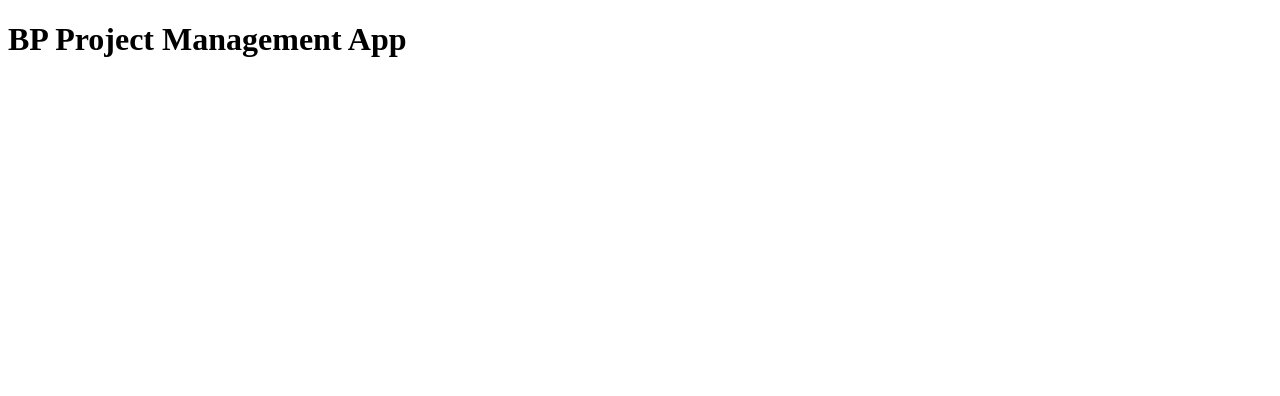
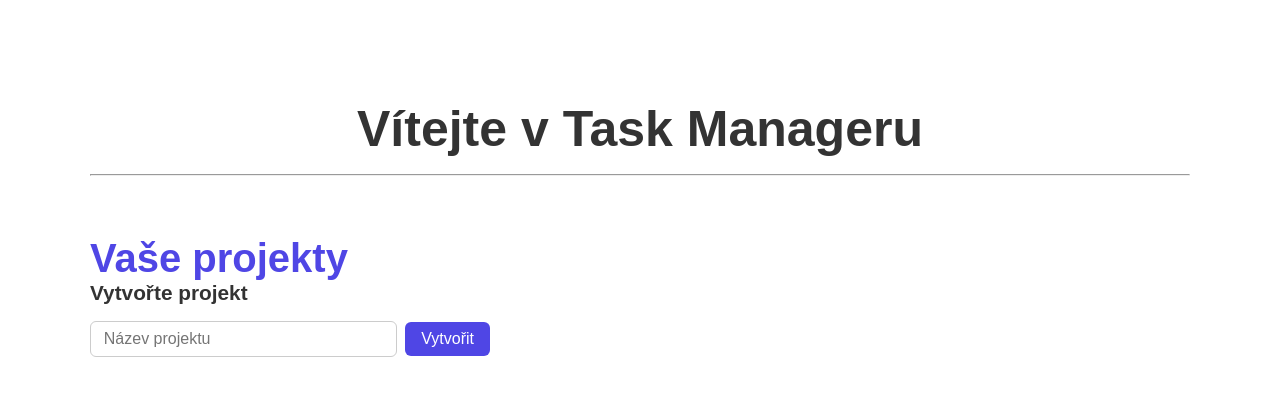
Before and after one commit to michalmikl1/bp-react-app, a React (Vite) app: page / in a window 1280 px wide. Shown: the top 396 px of the page. Built offline with nearby package versions, Linux system fonts and the light colour scheme.

Commit message:
start implementace home page

```diff
--- a/src/App.jsx
+++ b/src/App.jsx
@@ -1,7 +1,5 @@
-import React from "react";
+import AppRouter from "./app/router/AppRouter";
 
-const App = () => {
-  return <h1>BP Project Management App</h1>;
-};
-
-export default App;
+export default function App() {
+  return <AppRouter />;
+}
--- /dev/null
+++ b/src/app/router/AppRouter.jsx
@@ -0,0 +1,17 @@
+import { BrowserRouter, Routes, Route } from "react-router-dom";
+
+import Home from "../../features/Home";
+import ProjectDetail from "../../features/projects/ProjectDetail";
+import TaskDetail from "../../features/tasks/TaskDetail";
+
+export default function AppRouter() {
+  return (
+    <BrowserRouter>
+      <Routes>
+        <Route path="/" element={<Home />} />
+        <Route path="/projects/:id" element={<ProjectDetail />} />
+        <Route path="/projects/:id/tasks/:taskId" element={<TaskDetail />} />
+      </Routes>
+    </BrowserRouter>
+  );
+}
--- /dev/null
+++ b/src/app/services/project.service.js
@@ -0,0 +1,43 @@
+import { getRandomGradient } from "../../shared/constants/project.gradient-colors";
+import storage from "./storage.service";
+
+const KEY = "projects";
+
+const getProjects = () => storage.get(KEY) || [];
+
+const createProject = (project) => {
+  const projects = getProjects();
+
+  const newProject = {
+    ...project,
+    id: Date.now(),
+    createdAt: new Date().toISOString(),
+    gradient: getRandomGradient(),
+  };
+
+  projects.push(newProject);
+  storage.set(KEY, projects);
+  return newProject;
+};
+
+const getProjectById = (id) => getProjects().find((p) => p.id === id);
+
+const updateProject = (updated) => {
+  const projects = getProjects().map((p) =>
+    p.id === updated.id ? { ...p, ...updated } : p,
+  );
+  storage.set(KEY, projects);
+};
+
+const deleteProject = (id) => {
+  const projects = getProjects().filter((p) => p.id !== id);
+  storage.set(KEY, projects);
+};
+
+export default {
+  getProjects,
+  createProject,
+  getProjectById,
+  updateProject,
+  deleteProject,
+};
--- /dev/null
+++ b/src/app/services/storage.service.js
@@ -0,0 +1,18 @@
+const get = (key) => {
+  const data = localStorage.getItem(key);
+  return data ? JSON.parse(data) : [];
+};
+
+const set = (key, value) => {
+  localStorage.setItem(key, JSON.stringify(value));
+};
+
+const remove = (key) => {
+  localStorage.removeItem(key);
+};
+
+export default {
+  get,
+  set,
+  remove,
+};
--- /dev/null
+++ b/src/features/Home.jsx
@@ -0,0 +1,116 @@
+import { useState, useEffect } from "react";
+import projectService from "../app/services/project.service";
+import "./home.css";
+
+export default function Home() {
+  const [projects, setProjects] = useState([]);
+  const [editingId, setEditingId] = useState(null);
+  const [editValue, setEditValue] = useState("");
+  const [newProjectName, setNewProjectName] = useState("");
+
+  useEffect(() => {
+    setProjects(projectService.getProjects());
+  }, []);
+
+  const handleAddProject = (e) => {
+    e.preventDefault();
+    const trimmedName = newProjectName.trim();
+    if (!trimmedName) return;
+
+    projectService.createProject({
+      name: trimmedName,
+      description: "",
+      ownerId: 1,
+    });
+
+    setProjects(projectService.getProjects());
+    setNewProjectName("");
+  };
+
+  const handleDelete = (id) => {
+    projectService.deleteProject(id);
+    setProjects(projectService.getProjects());
+  };
+
+  const startEditing = (id, currentName) => {
+    setEditingId(id);
+    setEditValue(currentName);
+  };
+
+  const saveEdit = (id) => {
+    const project = projectService.getProjectById(id);
+    const newName = editValue.trim() ? editValue : project.name;
+
+    projectService.updateProject({ ...project, name: newName });
+    setProjects(projectService.getProjects());
+    setEditingId(null);
+  };
+
+  return (
+    <div className="home-container">
+      <h1 className="home-title">Vítejte v Task Manageru</h1>
+      <hr />
+
+      <h2 className="home-projects-title">Vaše projekty</h2>
+
+      <div className="project-create-wrap">
+        <h3>Vytvořte projekt</h3>
+        <form onSubmit={handleAddProject} className="project-create-form">
+          <input
+            type="text"
+            placeholder="Název projektu"
+            value={newProjectName}
+            onChange={(e) => setNewProjectName(e.target.value)}
+          />
+          <button type="submit">Vytvořit</button>
+        </form>
+      </div>
+
+      {projects.length === 0 ? (
+        <p className="home-empty">Žádné projekty zatím nejsou.</p>
+      ) : (
+        <div className="home-project-grid">
+          {projects.map((project) => (
+            <div
+              key={project.id}
+              className="project-card"
+              style={{ background: project.gradient }}
+            >
+              {editingId === project.id ? (
+                <input
+                  className="project-name-input"
+                  value={editValue}
+                  onChange={(e) => setEditValue(e.target.value)}
+                  onBlur={() => saveEdit(project.id)}
+                  onKeyDown={(e) => e.key === "Enter" && saveEdit(project.id)}
+                  autoFocus
+                />
+              ) : (
+                <h3 className="project-name">{project.name}</h3>
+              )}
+
+              <p className="project-desc">
+                Created: {new Date(project.createdAt).toLocaleDateString()}
+              </p>
+
+              <div className="project-btns">
+                <button
+                  className="project-edit-btn"
+                  onClick={() => startEditing(project.id, project.name)}
+                >
+                  🖉
+                </button>
+                <button
+                  className="project-delete-btn"
+                  onClick={() => handleDelete(project.id)}
+                >
+                  🗑️
+                </button>
+              </div>
+            </div>
+          ))}
+        </div>
+      )}
+    </div>
+  );
+}
--- /dev/null
+++ b/src/features/home.css
@@ -0,0 +1,185 @@
+.home-container {
+  max-width: 1100px;
+  margin: 100px auto;
+}
+
+.home-title {
+  font-size: 50px;
+  margin-bottom: 1rem;
+  color: #333;
+  text-align: center;
+}
+
+.home-projects-title {
+  margin: 60px 0 0 0;
+  font-size: 40px;
+  color: #4f46e5;
+}
+
+/* Formulář pro vytvoření projektu */
+.project-create-wrap {
+  max-width: 400px;
+}
+
+.project-create-wrap h3 {
+  margin-bottom: 1rem;
+  font-size: 1.3rem;
+  color: #333;
+}
+
+.project-create-form {
+  display: flex;
+  gap: 0.5rem;
+  justify-content: center;
+  align-items: center;
+}
+
+.project-create-form input {
+  flex: 1;
+  padding: 0.5rem 0.8rem;
+  border-radius: 6px;
+  border: 1px solid #ccc;
+  font-size: 1rem;
+}
+
+.project-create-form input:focus {
+  outline: none;
+  border-color: #4f46e5;
+  box-shadow: 0 0 5px rgba(79, 70, 229, 0.5);
+}
+
+.project-create-form button {
+  padding: 0.5rem 1rem;
+  background-color: #4f46e5;
+  color: white;
+  border: none;
+  border-radius: 6px;
+  font-size: 1rem;
+  cursor: pointer;
+  transition:
+    background-color 0.2s ease,
+    transform 0.1s ease;
+}
+
+.project-create-form button:hover {
+  background-color: #3730a3;
+  transform: scale(1.05);
+}
+
+/* Seznam projektů a karty */
+.home-project-grid {
+  display: grid;
+  grid-template-columns: repeat(auto-fill, minmax(250px, 1fr));
+  gap: 1rem;
+  margin-top: 1rem;
+}
+
+.project-card {
+  padding: 1rem;
+  border-radius: 12px;
+  color: white;
+  display: flex;
+  flex-direction: column;
+  justify-content: center;
+  align-items: center;
+  min-height: 150px;
+  box-shadow: 0 4px 6px rgba(0, 0, 0, 0.1);
+  transition:
+    transform 0.2s ease,
+    box-shadow 0.2s ease;
+  position: relative;
+}
+
+.project-card:hover {
+  transform: translateY(-5px);
+  box-shadow: 0 8px 12px rgba(0, 0, 0, 0.2);
+}
+
+.project-name {
+  margin: 0;
+  font-size: 1.2rem;
+  font-weight: bold;
+  cursor: default;
+  text-align: center;
+}
+
+.project-name-input {
+  font-size: 1.2rem;
+  font-weight: bold;
+  border: none;
+  background: rgba(255, 255, 255, 0.2);
+  color: white;
+  outline: none;
+  text-align: center;
+  width: 100%;
+  border-radius: 6px;
+  padding: 2px 4px;
+}
+
+.project-desc {
+  font-size: 0.9rem;
+  margin: 0.5rem 0;
+  text-align: center;
+}
+
+.project-btns {
+  display: flex;
+  gap: 0.5rem;
+  margin-top: 0.5rem;
+}
+
+.project-edit-btn {
+  padding: 0.3rem 0.6rem;
+  font-size: 1rem;
+  background: rgba(255, 255, 255, 0.3);
+  color: white;
+  border: none;
+  border-radius: 6px;
+  cursor: pointer;
+  transition:
+    background-color 0.2s ease,
+    transform 0.1s ease;
+}
+
+.project-edit-btn:hover {
+  transform: scale(1.2);
+  background: rgba(255, 255, 255, 0.5);
+}
+
+.project-delete-btn {
+  padding: 0.3rem 0.6rem;
+  font-size: 1rem;
+  background: transparent;
+  color: #ff4d4f;
+  border: none;
+  border-radius: 6px;
+  cursor: pointer;
+  transition: transform 0.1s ease;
+}
+
+.project-delete-btn:hover {
+  transform: scale(1.2);
+}
+
+.home-add-btn {
+  display: block;
+  margin: 1rem auto;
+  padding: 0.5rem 1rem;
+  font-size: 1rem;
+  background-color: #4f46e5;
+  color: white;
+  border: none;
+  border-radius: 6px;
+  cursor: pointer;
+  transition: background-color 0.2s ease;
+}
+
+.home-add-btn:hover {
+  background-color: #3730a3;
+}
+
+.home-empty {
+  color: #ffffff;
+  font-style: italic;
+  text-align: center;
+}
--- /dev/null
+++ b/src/features/projects/ProjectDetail.jsx
@@ -0,0 +1,7 @@
+import React from "react";
+
+const ProjectDetail = () => {
+  return <h1>Projekt Detail</h1>;
+};
+
+export default ProjectDetail;
--- /dev/null
+++ b/src/features/tasks/TaskDetail.jsx
@@ -0,0 +1,5 @@
+const TaskDetail = () => {
+  return <h1>Task Detail</h1>;
+};
+
+export default TaskDetail;
--- a/src/index.css
+++ b/src/index.css
@@ -0,0 +1,9 @@
+* {
+  box-sizing: border-box;
+  margin: 0;
+  padding: 0;
+}
+
+body {
+  font-family: Arial, Helvetica, sans-serif;
+}
--- /dev/null
+++ b/src/shared/constants/project.gradient-colors.js
@@ -0,0 +1,22 @@
+export const colors = [
+  ["#6a11cb", "#2575fc"],
+  ["#ff416c", "#ff4b2b"],
+  ["#ff5f6d", "#ffc371"],
+  ["#00c6ff", "#0072ff"],
+  ["#11998e", "#38ef7d"],
+  ["#fc4a1a", "#f7b733"],
+  ["#f7971e", "#ffd200"],
+  ["#2193b0", "#6dd5ed"],
+  ["#ee0979", "#ff6a00"],
+  ["#4568dc", "#b06ab3"],
+  ["#fc5c7d", "#6a82fb"],
+  ["#00c3ff", "#ffff1c"],
+  ["#1a2a6c", "#b21f1f"],
+  ["#0f2027", "#2c5364"],
+  ["#1f4037", "#99f2c8"],
+];
+
+export const getRandomGradient = () => {
+  const index = Math.floor(Math.random() * colors.length);
+  return `linear-gradient(135deg, ${colors[index][0]}, ${colors[index][1]})`;
+};
```
Also changed, not shown: src/features/dashboard/Dashboard.jsx (added, +7 -0 lines), src/shared/constants/task.constants.js (added, +11 -0 lines).
